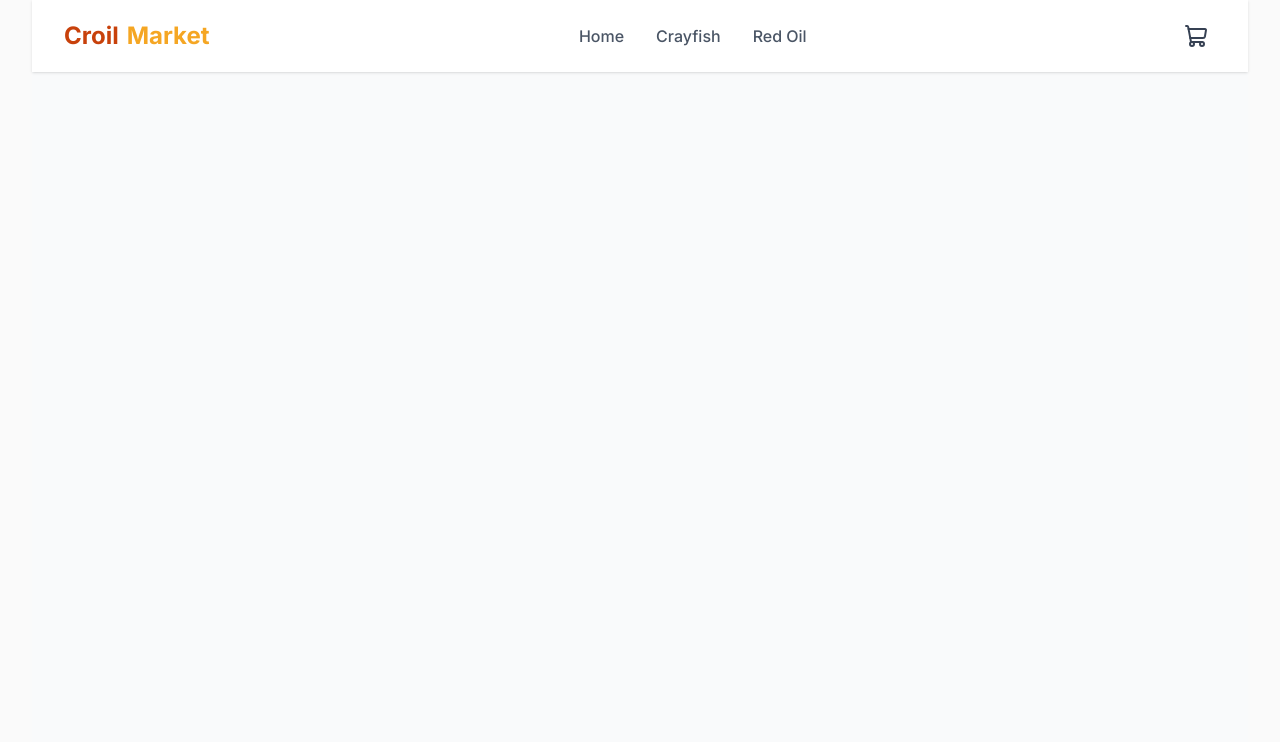
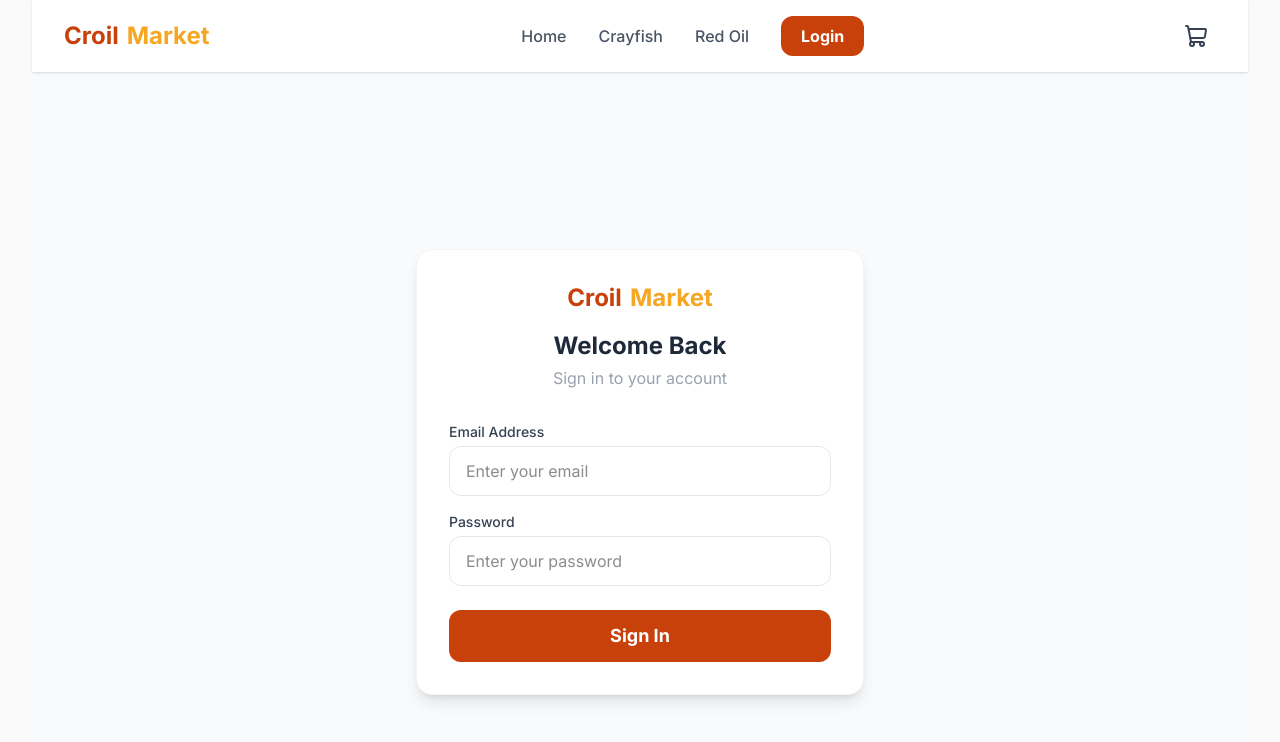
Before and after one commit to samuelnchege/croil-market, a React (Vite) app in the folder frontend/: page /login in a window 1280 px wide. Shown: the top 742 px of the page. Built offline with nearby package versions, Linux system fonts and the light colour scheme.

Commit message:
frontend authentication complete

```diff
--- a/frontend/src/App.jsx
+++ b/frontend/src/App.jsx
@@ -7,6 +7,10 @@ import CartPage from './pages/CartPage'
 import OrderTrackingPage from './pages/OrderTrackingPage'
 import { Toaster } from 'react-hot-toast'
 import CheckoutPage from './pages/CheckoutPage'
+import LoginPage from './pages/LoginPage'
+import AdminDashboard from './pages/AdminDashboard'
+import PartnerPortal from './pages/PartnerPortal'
+
 
 function App() {
   return (
@@ -20,6 +24,9 @@ function App() {
         <Route path="/cart" element={<CartPage />} />
         <Route path="/order/:id" element={<OrderTrackingPage />} />
         <Route path="/checkout" element={<CheckoutPage />} />
+        <Route path="/login" element={<LoginPage />} />
+        <Route path="/admin" element={<AdminDashboard />} />
+        <Route path="/partner" element={<PartnerPortal />} />
       </Routes>
     </div>
   )
--- a/frontend/src/components/Navbar.jsx
+++ b/frontend/src/components/Navbar.jsx
@@ -2,11 +2,13 @@ import { Link, useNavigate } from 'react-router-dom'
 import { useCart } from '../context/CartContext'
 import { ShoppingCart, Menu, X } from 'lucide-react'
 import { useState } from 'react'
+import { useAuth } from '../context/AuthContext'
 
 function Navbar() {
   const { totalItems } = useCart()
   const [menuOpen, setMenuOpen] = useState(false)
   const navigate = useNavigate()
+  const { user, logout } = useAuth()
 
   return (
     <nav className="w-full bg-white shadow-sm sticky top-0 z-50">
@@ -29,6 +31,34 @@ function Navbar() {
         <Link to="/product/red-oil" className="text-gray-600 hover:text-[#C8410B] font-medium transition-colors">
             Red Oil
         </Link>
+        {user ? (
+            <div className="flex items-center gap-4">
+            <span className="text-gray-600 font-medium">{user.name}</span>
+            {user.role === 'admin' && (
+                <Link to="/admin" className="text-[#C8410B] font-medium">
+                Dashboard
+                </Link>
+            )}
+            {user.role === 'shop-partner' && (
+                <Link to="/partner" className="text-[#C8410B] font-medium">
+                My Shop
+                </Link>
+            )}
+            <button
+                onClick={logout}
+                className="text-gray-500 hover:text-red-500 font-medium transition-colors"
+            >
+                Logout
+            </button>
+            </div>
+        ) : (
+            <Link
+            to="/login"
+            className="bg-[#C8410B] text-white font-bold px-5 py-2 rounded-xl hover:bg-[#a8340a] transition-colors"
+            >
+            Login
+            </Link>
+        )}
         </div>
 
         {/* Cart Icon */}
--- /dev/null
+++ b/frontend/src/context/AuthContext.jsx
@@ -0,0 +1,55 @@
+import { createContext, useContext, useState, useEffect } from 'react'
+import axios from 'axios'
+
+const AuthContext = createContext()
+
+const API_URL = 'http://localhost:5000/api'
+
+export const AuthProvider = ({ children }) => {
+  const [user, setUser] = useState(null)
+  const [loading, setLoading] = useState(true)
+
+  useEffect(() => {
+    const storedUser = localStorage.getItem('croil-user')
+    if (storedUser) {
+      setUser(JSON.parse(storedUser))
+    }
+    setLoading(false)
+  }, [])
+
+  const login = async (email, password) => {
+    const res = await axios.post(`${API_URL}/auth/login`, { email, password })
+    setUser(res.data)
+    localStorage.setItem('croil-user', JSON.stringify(res.data))
+    return res.data
+  }
+
+  const logout = () => {
+    setUser(null)
+    localStorage.removeItem('croil-user')
+  }
+
+  const isAdmin = user?.role === 'admin'
+  const isShopPartner = user?.role === 'shop-partner'
+
+  return (
+    <AuthContext.Provider value={{
+      user,
+      loading,
+      login,
+      logout,
+      isAdmin,
+      isShopPartner,
+    }}>
+      {children}
+    </AuthContext.Provider>
+  )
+}
+
+export const useAuth = () => {
+  const context = useContext(AuthContext)
+  if (!context) {
+    throw new Error('useAuth must be used within an AuthProvider')
+  }
+  return context
+}
--- a/frontend/src/main.jsx
+++ b/frontend/src/main.jsx
@@ -2,15 +2,18 @@ import { StrictMode } from 'react'
 import { createRoot } from 'react-dom/client'
 import { BrowserRouter } from 'react-router-dom'
 import { CartProvider } from './context/CartContext'
+import { AuthProvider } from './context/AuthContext'
 import './index.css'
 import App from './App.jsx'
 
 createRoot(document.getElementById('root')).render(
   <StrictMode>
     <BrowserRouter>
-      <CartProvider>
-        <App />
-      </CartProvider>
+      <AuthProvider>
+        <CartProvider>
+          <App />
+        </CartProvider>
+      </AuthProvider>
     </BrowserRouter>
   </StrictMode>,
 )
--- /dev/null
+++ b/frontend/src/pages/AdminDashboard.jsx
@@ -0,0 +1,12 @@
+function AdminDashboard() {
+  return (
+    <div className="w-full min-h-screen flex items-center justify-center">
+      <div className="text-center">
+        <h1 className="text-3xl font-bold text-gray-800 mb-2">Admin Dashboard</h1>
+        <p className="text-gray-400">Coming up next — we are building this!</p>
+      </div>
+    </div>
+  )
+}
+
+export default AdminDashboard
--- /dev/null
+++ b/frontend/src/pages/LoginPage.jsx
@@ -0,0 +1,106 @@
+import { useState } from 'react'
+import { useNavigate } from 'react-router-dom'
+import { useAuth } from '../context/AuthContext'
+import toast from 'react-hot-toast'
+
+function LoginPage() {
+  const { login } = useAuth()
+  const navigate = useNavigate()
+  const [loading, setLoading] = useState(false)
+  const [form, setForm] = useState({
+    email: '',
+    password: '',
+  })
+
+  const handleChange = (e) => {
+    setForm({ ...form, [e.target.name]: e.target.value })
+  }
+
+  const handleSubmit = async () => {
+    if (!form.email || !form.password) {
+      toast.error('Please fill in all fields')
+      return
+    }
+
+    try {
+      setLoading(true)
+      const user = await login(form.email, form.password)
+      toast.success(`Welcome back, ${user.name}!`)
+
+      if (user.role === 'admin') {
+        navigate('/admin')
+      } else if (user.role === 'shop-partner') {
+        navigate('/partner')
+      } else {
+        navigate('/')
+      }
+    } catch (error) {
+      toast.error(error.response?.data?.message || 'Login failed')
+    } finally {
+      setLoading(false)
+    }
+  }
+
+  return (
+    <div className="w-full min-h-screen flex items-center justify-center py-12">
+      <div className="bg-white rounded-2xl shadow-lg border border-gray-100 p-8 w-full max-w-md">
+
+        {/* Header */}
+        <div className="text-center mb-8">
+          <div className="flex items-center justify-center gap-2 mb-4">
+            <span className="text-2xl font-bold text-[#C8410B]">Croil</span>
+            <span className="text-2xl font-bold text-[#F5A623]">Market</span>
+          </div>
+          <h1 className="text-2xl font-bold text-gray-800">Welcome Back</h1>
+          <p className="text-gray-400 mt-1">Sign in to your account</p>
+        </div>
+
+        {/* Form */}
+        <div className="flex flex-col gap-4">
+          <div>
+            <label className="block text-sm font-medium text-gray-700 mb-1">
+              Email Address
+            </label>
+            <input
+              type="email"
+              name="email"
+              value={form.email}
+              onChange={handleChange}
+              placeholder="Enter your email"
+              className="w-full border border-gray-200 rounded-xl px-4 py-3 focus:outline-none focus:border-[#C8410B] transition-colors"
+            />
+          </div>
+
+          <div>
+            <label className="block text-sm font-medium text-gray-700 mb-1">
+              Password
+            </label>
+            <input
+              type="password"
+              name="password"
+              value={form.password}
+              onChange={handleChange}
+              placeholder="Enter your password"
+              className="w-full border border-gray-200 rounded-xl px-4 py-3 focus:outline-none focus:border-[#C8410B] transition-colors"
+            />
+          </div>
+
+          <button
+            onClick={handleSubmit}
+            disabled={loading}
+            className={`w-full font-bold py-3 rounded-xl text-lg transition-colors mt-2 ${
+              loading
+                ? 'bg-gray-200 text-gray-400 cursor-not-allowed'
+                : 'bg-[#C8410B] text-white hover:bg-[#a8340a]'
+            }`}
+          >
+            {loading ? 'Signing in...' : 'Sign In'}
+          </button>
+        </div>
+
+      </div>
+    </div>
+  )
+}
+
+export default LoginPage
--- /dev/null
+++ b/frontend/src/pages/PartnerPortal.jsx
@@ -0,0 +1,12 @@
+function PartnerPortal() {
+  return (
+    <div className="w-full min-h-screen flex items-center justify-center">
+      <div className="text-center">
+        <h1 className="text-3xl font-bold text-gray-800 mb-2">Partner Portal</h1>
+        <p className="text-gray-400">Coming up next — we are building this!</p>
+      </div>
+    </div>
+  )
+}
+
+export default PartnerPortal
```
Lines whose indentation alone changed are shown as unchanged.
